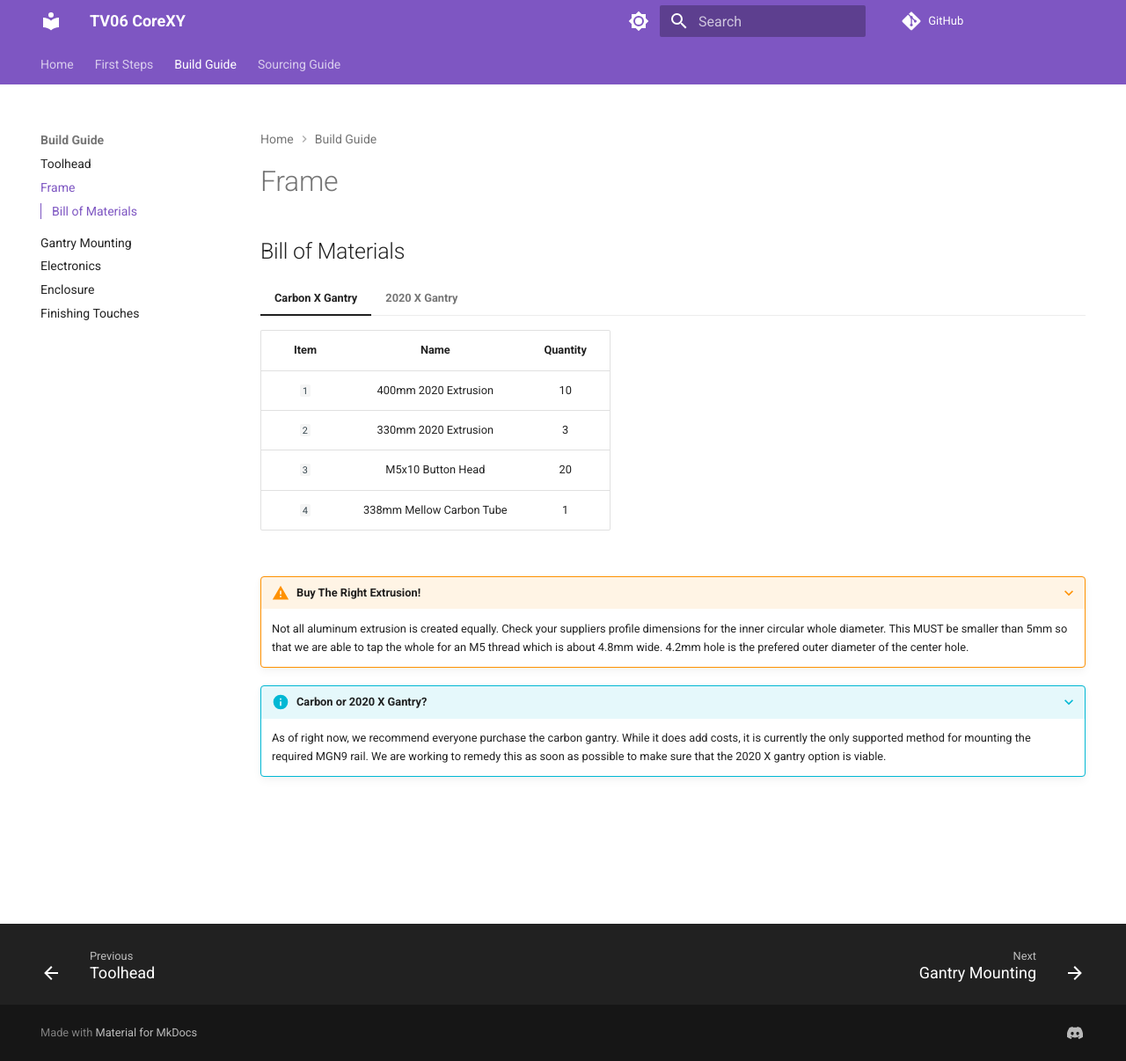
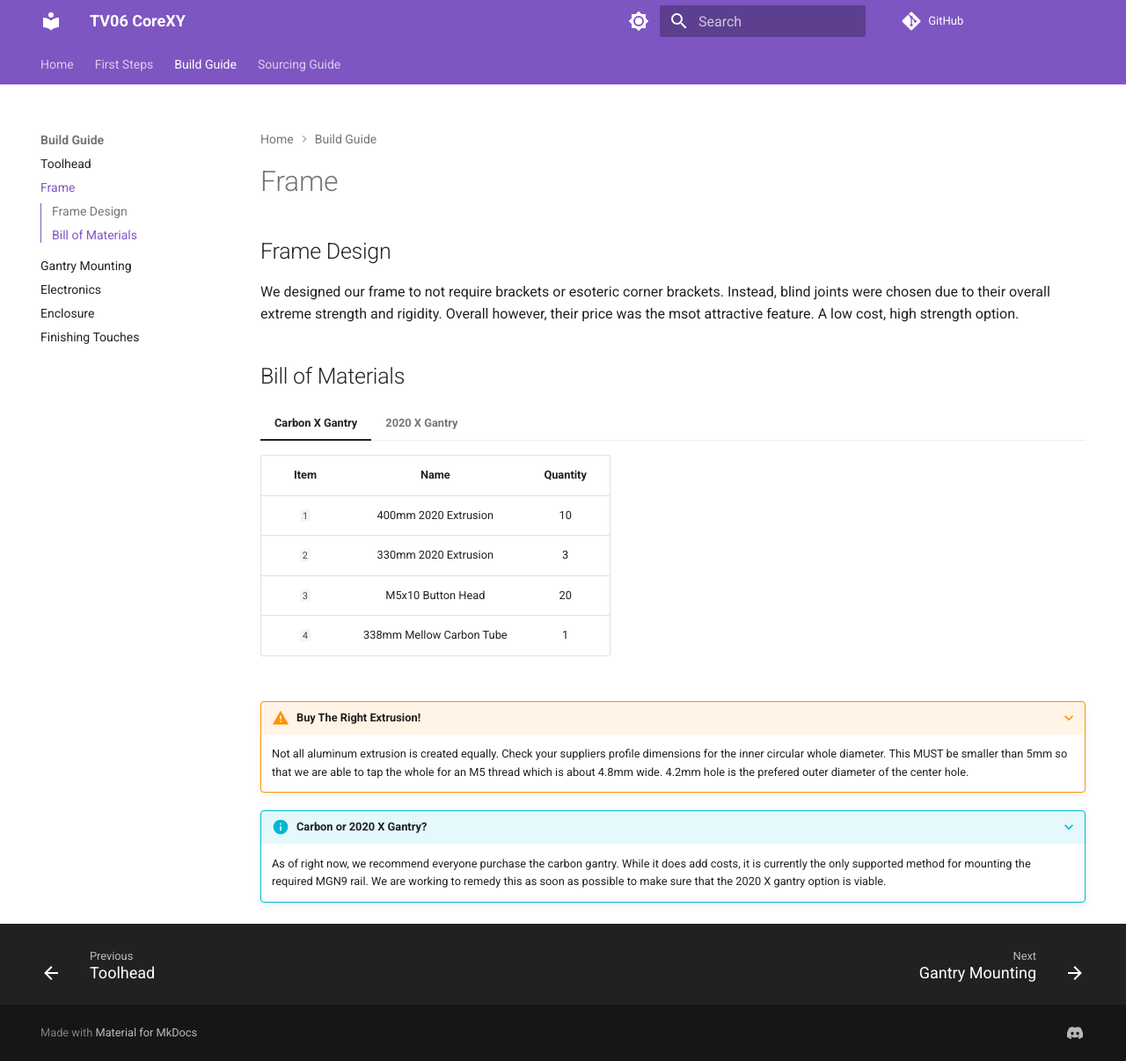
Before and after one commit to VectorForce3D/TV06_XY, an MkDocs documentation site: the page built from docs/buildguide/frame.md, in a window 1280 px wide and 1206 px high. Shown: the whole window at 88% size. Built offline with MkDocs 1.6.1 and Material for MkDocs 9.7.7, drawn with Linux system fonts in a browser that asks for light colours; comment, search, counter and statistics services are not loaded.

Commit message:
Update frame.md

```diff
--- a/docs/buildguide/frame.md
+++ b/docs/buildguide/frame.md
@@ -1,3 +1,6 @@
+## Frame Design
+We designed our frame to not require brackets or esoteric corner brackets. Instead, blind joints were chosen due to their overall extreme strength and rigidity. Overall however, their price was the msot attractive feature. A low cost, high strength option.
+
 ## Bill of Materials
 === "Carbon X Gantry"
 
```
